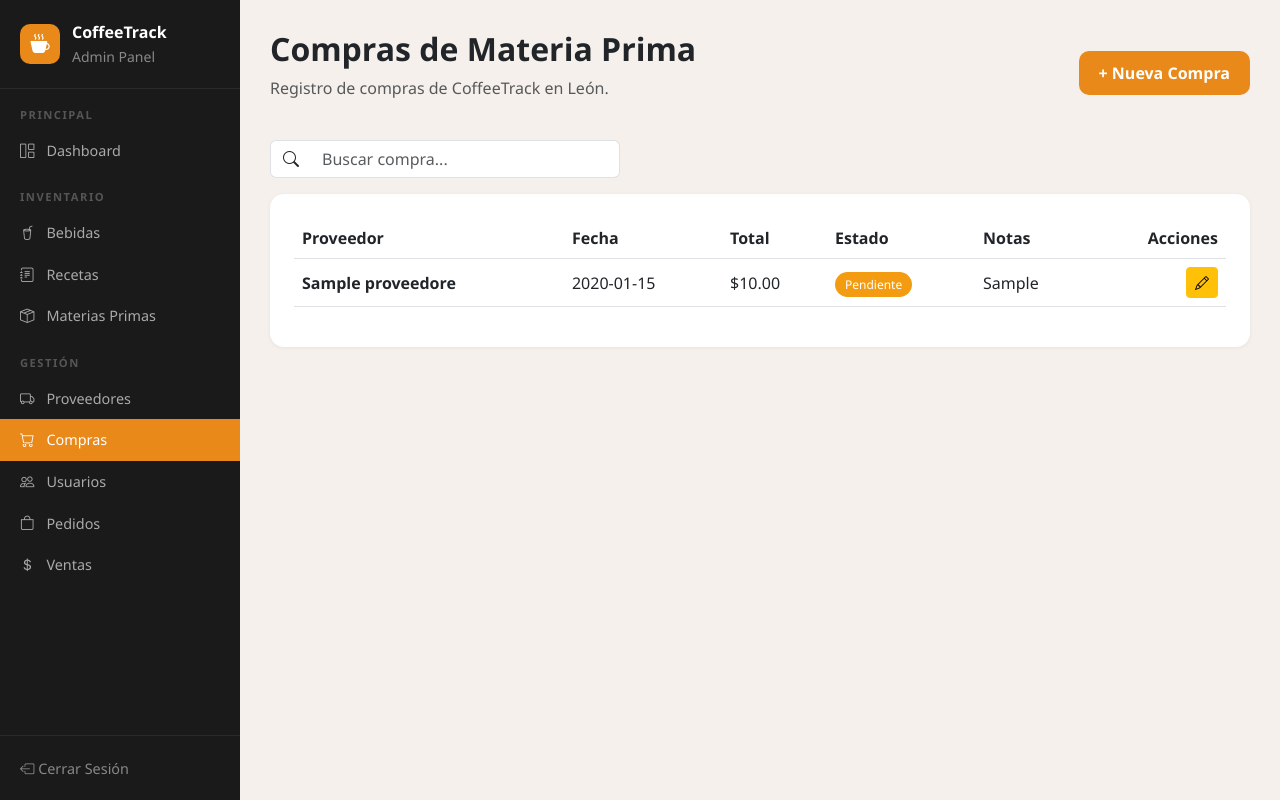
After one commit to IDGS-805-23001546/coffeetrack1, a Flask app: page /admin/compras/ in a window 1280 px wide. The commit adds this page. Run offline with Flask 3, Linux system fonts and the light colour scheme; the visitor is signed in with stand-in values (Sample User, id 1); tables that the repository leaves empty hold one stand-in row (values such as "Sample post"); one stand-in notice (Sample message) is shown.

Commit message:
Modulo de Compras materia prima

```diff
--- a/app/__init__.py
+++ b/app/__init__.py
@@ -24,6 +24,7 @@ def create_app():
     from .admin.materias_primas import materias_bp
     from .admin.proveedores import proveedores_bp
     from .admin.usuarios import usuarios_bp
+    from .admin.compras import compras_bp
 
 
 
@@ -38,6 +39,7 @@ def create_app():
     app.register_blueprint(materias_bp, url_prefix='/admin/materias')
     app.register_blueprint(proveedores_bp, url_prefix='/admin/proveedores')
     app.register_blueprint(usuarios_bp, url_prefix='/admin/usuarios')
+    app.register_blueprint(compras_bp, url_prefix='/admin/compras')
 
 
 
--- /dev/null
+++ b/app/admin/compras/__init__.py
@@ -0,0 +1,5 @@
+from flask import Blueprint
+
+compras_bp = Blueprint('admin_compras', __name__)
+
+from . import routes
--- /dev/null
+++ b/app/admin/compras/routes.py
@@ -0,0 +1,91 @@
+from flask import render_template, redirect, url_for, request, flash
+from flask import session
+from . import compras_bp
+from app.auth.routes import admin_required
+from datetime import date
+from app.models import CompraMateriaPrima, Proveedor, MateriaPrima, DetalleCompraMateriaPrima
+from app import db
+
+@compras_bp.route('/')
+@admin_required
+def index():
+    compras = CompraMateriaPrima.query.all()
+    proveedores = Proveedor.query.filter_by(activo=True).all()
+    materias_primas = MateriaPrima.query.filter_by(activo=True).all()
+    return render_template('admin/compras.html',
+                           compras=compras,
+                           proveedores=proveedores,
+                           materias_primas=materias_primas)
+
+
+#Agregar nueva compra
+@compras_bp.route('/add', methods=['POST'])
+@admin_required
+def add():
+    try:
+        proveedor_id = request.form.get('proveedor_id')
+        fecha_compra = date.today()
+        estado = request.form.get('estado')
+        notas = request.form.get('notas')
+
+        materias_ids = request.form.getlist('materia_prima_id[]')
+        cantidades = request.form.getlist('cantidad[]')
+        precios = request.form.getlist('precio_unitario[]')
+
+        total = sum(float(c) * float(p) for c, p in zip(cantidades, precios))
+
+        nueva_compra = CompraMateriaPrima(
+            proveedor_id=proveedor_id,
+            fecha_compra=fecha_compra,
+            total=total,
+            estado=estado,
+            notas=notas,
+            usuario_registro_id=session.get('user_id')
+        )
+        db.session.add(nueva_compra)
+        db.session.flush()
+
+        for materia_id, cantidad, precio in zip(materias_ids, cantidades, precios):
+            detalle = DetalleCompraMateriaPrima(
+                compras_id=nueva_compra.id,
+                materia_prima_id=materia_id,
+                cantidad=float(cantidad),
+                precio_unitario=float(precio),
+                subtotal=float(cantidad) * float(precio)
+            )
+            db.session.add(detalle)
+
+        db.session.commit()
+        flash('Compra registrada correctamente', 'success')
+
+    except Exception as e:
+        db.session.rollback()
+        flash(f'Error al registrar la compra: {str(e)}', 'danger')
+
+    return redirect(url_for('admin_compras.index'))
+
+
+#Editar estado de compra
+@compras_bp.route('/edit/<int:id>', methods=['POST'])
+@admin_required
+def edit(id):
+    try:
+        compra = CompraMateriaPrima.query.get_or_404(id)
+        estado_anterior = compra.estado
+        nuevo_estado = request.form.get('estado')
+
+        if nuevo_estado == 'recibida' and estado_anterior != 'recibida':
+            for detalle in compra.detalles:
+                materia = MateriaPrima.query.get(detalle.materia_prima_id)
+                materia.stock_actual += detalle.cantidad
+
+
+        compra.estado = nuevo_estado
+        db.session.commit()
+        flash('Estado actualizado correctamente', 'success')
+
+    except Exception as e:
+        db.session.rollback()
+        flash(f'Error al actualizar: {str(e)}', 'danger')
+
+    return redirect(url_for('admin_compras.index'))
--- a/app/carrito/routes.py
+++ b/app/carrito/routes.py
@@ -2,7 +2,6 @@ from flask import render_template, redirect, url_for, flash, session, request
 from . import carrito_bp
 from app.models import Bebida
 from app.auth.routes import login_required
-#hola lluvia nestor es puto
 
 @carrito_bp.route('/')
 @login_required
--- a/app/config.py
+++ b/app/config.py
@@ -9,8 +9,8 @@ class Config:
 
     # Configuración de la base de datos
     SQLALCHEMY_DATABASE_URI = (
-    f"mysql+pymysql://{os.environ.get('DB_USER', 'coffee_admin')}:"
-    f"{os.environ.get('DB_PASSWORD', 'Password_Coffee_2026')}@"
+    f"mysql+pymysql://{os.environ.get('DB_USER', 'root')}:"
+    f"{os.environ.get('DB_PASSWORD', '210804')}@"
     f"{os.environ.get('DB_HOST', 'localhost')}:"
     f"{os.environ.get('DB_PORT', '3306')}/"
     f"{os.environ.get('DB_NAME', 'coffeetrack')}"
--- /dev/null
+++ b/app/templates/admin/compras.html
@@ -0,0 +1,264 @@
+<!DOCTYPE html>
+<html lang="es">
+<head>
+    <meta charset="UTF-8">
+    <title>CoffeeTrack - Compras</title>
+    <link href="https://cdn.jsdelivr.net/npm/bootstrap@5.3.0/dist/css/bootstrap.min.css" rel="stylesheet">
+    <link href="https://cdn.jsdelivr.net/npm/bootstrap-icons@1.10.5/font/bootstrap-icons.css" rel="stylesheet">
+    <style>
+        * { margin: 0; padding: 0; box-sizing: border-box; }
+        body { font-family: 'Segoe UI', sans-serif; background-color: #f5f0eb; display: flex; min-height: 100vh; }
+
+        .sidebar { width: 240px; min-height: 100vh; background-color: #1a1a1a; color: white; display: flex; flex-direction: column; position: fixed; top: 0; left: 0; z-index: 100; }
+        .sidebar-brand { padding: 20px; display: flex; align-items: center; gap: 12px; border-bottom: 1px solid #2a2a2a; }
+        .brand-icon { width: 40px; height: 40px; background-color: #e8891a; border-radius: 10px; display: flex; align-items: center; justify-content: center; font-size: 1.2rem; }
+        .brand-name { font-weight: 700; font-size: 1rem; color: white; }
+        .sidebar-section { padding: 18px 20px 6px; font-size: 0.7rem; text-transform: uppercase; letter-spacing: 1.5px; color: #555; font-weight: 600; }
+        .sidebar nav a { display: flex; align-items: center; gap: 12px; padding: 10px 20px; color: #aaa; text-decoration: none; font-size: 0.9rem; transition: 0.2s; }
+        .sidebar nav a:hover { background: #252525; color: white; }
+        .sidebar nav a.active { background: #e8891a; color: white; }
+
+        .main-content { margin-left: 240px; flex: 1; padding: 30px; }
+        .table-card { background: white; border-radius: 14px; padding: 24px; box-shadow: 0 1px 4px rgba(0,0,0,0.06); }
+        .btn-nuevo { background: #e8891a; color: white; border: none; padding: 10px 20px; border-radius: 10px; font-weight: 600; }
+        .required:after { content: "*"; color: #e74c3c; margin-left: 4px; }
+
+        .badge-pendiente { background: #f39c12; color: white; padding: 4px 10px; border-radius: 20px; font-size: 0.75rem; }
+        .badge-recibida { background: #27ae60; color: white; padding: 4px 10px; border-radius: 20px; font-size: 0.75rem; }
+        .badge-cancelada { background: #e74c3c; color: white; padding: 4px 10px; border-radius: 20px; font-size: 0.75rem; }
+    </style>
+</head>
+<body>
+
+<div class="sidebar">
+    <div class="sidebar-brand">
+        <div class="brand-icon"><i class="bi bi-cup-hot-fill text-white"></i></div>
+        <div><span class="brand-name">CoffeeTrack</span><br><small style="color:#888">Admin Panel</small></div>
+    </div>
+
+    <div class="sidebar-section">Principal</div>
+    <nav>
+        <a href="{{ url_for('admin.dashboard') }}"><i class="bi bi-grid-1x2"></i> Dashboard</a>
+    </nav>
+
+    <div class="sidebar-section">Inventario</div>
+    <nav>
+        <a href="{{ url_for('admin_bebidas.index') }}"><i class="bi bi-cup-straw"></i> Bebidas</a>
+        <a href="#"><i class="bi bi-journal-text"></i> Recetas</a>
+        <a href="#"><i class="bi bi-box-seam"></i> Materias Primas</a>
+    </nav>
+
+    <div class="sidebar-section">Gestión</div>
+    <nav>
+        <a href="{{ url_for('admin_proveedores.index') }}"><i class="bi bi-truck"></i> Proveedores</a>
+        <a href="{{ url_for('admin_compras.index') }}" class="active"><i class="bi bi-cart"></i> Compras</a>
+        <a href="{{ url_for('admin_usuarios.index') }}"><i class="bi bi-people"></i> Usuarios</a>
+        <a href="#"><i class="bi bi-bag"></i> Pedidos</a>
+        <a href="#"><i class="bi bi-currency-dollar"></i> Ventas</a>
+    </nav>
+
+    <div style="margin-top:auto; padding: 20px; border-top: 1px solid #2a2a2a;">
+        <a href="{{ url_for('auth.logout') }}" style="color:#888; text-decoration:none; font-size:0.9rem;">
+            <i class="bi bi-box-arrow-left"></i> Cerrar Sesión
+        </a>
+    </div>
+</div>
+
+<div class="main-content">
+    {% with messages = get_flashed_messages(with_categories=true) %}
+        {% if messages %}
+            {% for cat, msg in messages %}
+            <div class="alert alert-{{ 'success' if cat == 'success' else 'danger' if cat == 'danger' else 'warning' }} alert-dismissible fade show shadow-sm mb-4" role="alert">
+                <i class="bi {{ 'bi-check-circle-fill' if cat == 'success' else 'bi-exclamation-triangle-fill' }} me-2"></i>
+                {{ msg }}
+                <button type="button" class="btn-close" data-bs-dismiss="alert"></button>
+            </div>
+            {% endfor %}
+        {% endif %}
+    {% endwith %}
+
+    <div class="d-flex justify-content-between align-items-center mb-4">
+        <div>
+            <h2 class="fw-bold">Compras de Materia Prima</h2>
+            <p class="text-muted">Registro de compras de CoffeeTrack en León.</p>
+        </div>
+        <button class="btn-nuevo" data-bs-toggle="modal" data-bs-target="#modalNuevo">+ Nueva Compra</button>
+    </div>
+
+    <div class="mb-3">
+        <div class="input-group" style="width: 350px;">
+            <span class="input-group-text bg-white border-end-0"><i class="bi bi-search"></i></span>
+            <input type="text" id="busquedaCompra" class="form-control border-start-0" placeholder="Buscar compra...">
+        </div>
+    </div>
+
+    <div class="table-card">
+        <table class="table align-middle" id="tablaCompras">
+            <thead>
+                <tr>
+                    <th>Proveedor</th>
+                    <th>Fecha</th>
+                    <th>Total</th>
+                    <th>Estado</th>
+                    <th>Notas</th>
+                    <th class="text-end">Acciones</th>
+                </tr>
+            </thead>
+            <tbody>
+                {% for c in compras %}
+                <tr>
+                    <td><strong>{{ c.proveedor.nombre_empresa }}</strong></td>
+                    <td>{{ c.fecha_compra }}</td>
+                    <td>${{ c.total }}</td>
+                    <td>
+                        {% if c.estado == 'pendiente' %}
+                            <span class="badge-pendiente">Pendiente</span>
+                        {% elif c.estado == 'recibida' %}
+                            <span class="badge-recibida">Recibida</span>
+                        {% else %}
+                            <span class="badge-cancelada">Cancelada</span>
+                        {% endif %}
+                    </td>
+                    <td>{{ c.notas or '-' }}</td>
+                    <td class="text-end">
+                        <button class="btn btn-sm btn-warning" data-bs-toggle="modal" data-bs-target="#modalEdit{{ c.id }}">
+                            <i class="bi bi-pencil"></i>
+                        </button>
+                    </td>
+                </tr>
+                {% endfor %}
+            </tbody>
+        </table>
+    </div>
+</div>
+
+<!-- MODALES EDITAR (fuera de la tabla) -->
+{% for c in compras %}
+<div class="modal fade" id="modalEdit{{ c.id }}" tabindex="-1">
+    <div class="modal-dialog">
+        <div class="modal-content">
+            <form method="POST" action="{{ url_for('admin_compras.edit', id=c.id) }}">
+                <div class="modal-header">
+                    <h5 class="modal-title">Editar Estado de Compra</h5>
+                    <button type="button" class="btn-close" data-bs-dismiss="modal"></button>
+                </div>
+                <div class="modal-body">
+                    <label class="form-label">Estado</label>
+                    <select name="estado" class="form-select">
+                        <option value="pendiente" {{ 'selected' if c.estado == 'pendiente' }}>Pendiente</option>
+                        <option value="recibida" {{ 'selected' if c.estado == 'recibida' }}>Recibida</option>
+                        <option value="cancelada" {{ 'selected' if c.estado == 'cancelada' }}>Cancelada</option>
+                    </select>
+                </div>
+                <div class="modal-footer">
+                    <button type="submit" class="btn btn-warning w-100">Guardar Cambios</button>
+                </div>
+            </form>
+        </div>
+    </div>
+</div>
+{% endfor %}
+
+<!-- MODAL NUEVA COMPRA -->
+<div class="modal fade" id="modalNuevo" tabindex="-1">
+    <div class="modal-dialog modal-lg">
+        <div class="modal-content">
+            <form method="POST" action="{{ url_for('admin_compras.add') }}">
+                <div class="modal-header">
+                    <h5 class="modal-title">Nueva Compra</h5>
+                    <button type="button" class="btn-close" data-bs-dismiss="modal"></button>
+                </div>
+                <div class="modal-body">
+                    <div class="row g-3">
+
+                        <div class="col-md-6">
+                            <label class="form-label required">Proveedor</label>
+                            <select name="proveedor_id" class="form-select" required>
+                                <option value="">Selecciona un proveedor</option>
+                                {% for p in proveedores %}
+                                <option value="{{ p.id }}">{{ p.nombre_empresa }}</option>
+                                {% endfor %}
+                            </select>
+                        </div>
+
+                        <div class="col-md-3">
+                            <label class="form-label">Estado</label>
+                            <select name="estado" class="form-select">
+                                <option value="pendiente">Pendiente</option>
+                                <option value="recibida">Recibida</option>
+                                <option value="cancelada">Cancelada</option>
+                            </select>
+                        </div>
+
+                        <div class="col-12">
+                            <label class="form-label">Notas</label>
+                            <textarea name="notas" class="form-control" rows="2"></textarea>
+                        </div>
+
+                        <div class="col-12">
+                            <label class="form-label fw-bold">Materias Primas</label>
+                            <div id="detalles-container">
+                                <div class="row g-2 mb-2 detalle-fila">
+                                    <div class="col-md-5">
+                                        <select name="materia_prima_id[]" class="form-select" required onchange="actualizarPrecio(this)">
+                                            <option value="">Selecciona materia prima</option>
+                                            {% for m in materias_primas %}
+                                            <option value="{{ m.id }}" data-precio="{{ m.precio_unitario }}">
+                                                {{ m.nombre }} ({{ m.unidad_medida }})
+                                            </option>
+                                            {% endfor %}
+                                        </select>
+                                    </div>
+                                    <div class="col-md-3">
+                                        <input type="number" step="0.01" name="cantidad[]" class="form-control" placeholder="Cantidad" required>
+                                    </div>
+                                    <div class="col-md-3">
+                                        <input type="number" step="0.01" name="precio_unitario[]" class="form-control" placeholder="Precio unitario" readonly>
+                                    </div>
+                                </div>
+                            </div>
+                        </div>
+                    </div>
+                </div>
+                <div class="modal-footer">
+                    <button type="submit" class="btn-nuevo w-100">Guardar Compra</button>
+                </div>
+            </form>
+        </div>
+    </div>
+</div>
+
+<script src="https://cdn.jsdelivr.net/npm/bootstrap@5.3.0/dist/js/bootstrap.bundle.min.js"></script>
+<script>
+document.addEventListener("DOMContentLoaded", function() {
+
+    // Buscador
+    const inputBusqueda = document.getElementById('busquedaCompra');
+    const tabla = document.getElementById('tablaCompras');
+    if (inputBusqueda && tabla) {
+        const filas = tabla.getElementsByTagName('tbody')[0].getElementsByTagName('tr');
+        inputBusqueda.addEventListener('input', function() {
+            const textoBusqueda = inputBusqueda.value.toLowerCase();
+            Array.from(filas).forEach(fila => {
+                fila.style.display = fila.textContent.toLowerCase().includes(textoBusqueda) ? '' : 'none';
+            });
+        });
+    }
+    const alerts = document.querySelectorAll('.alert');
+    alerts.forEach(alert => {
+        setTimeout(() => {
+            const bAlert = new bootstrap.Alert(alert);
+            bAlert.close();
+        }, 3000);
+    });
+});
+
+function actualizarPrecio(select) {
+    const precio = select.options[select.selectedIndex].dataset.precio;
+    const fila = select.closest('.detalle-fila');
+    const inputPrecio = fila.querySelector('input[name="precio_unitario[]"]');
+    inputPrecio.value = precio || '';
+}
+</script>
+</body>
+</html>
--- a/app/templates/admin/materias_primas.html
+++ b/app/templates/admin/materias_primas.html
@@ -91,7 +91,7 @@
     <div class="sidebar-section">Gestión</div>
     <nav>
         <a href="#"><i class="bi bi-truck"></i> Proveedores</a>
-        <a href="#"><i class="bi bi-cart"></i> Compras</a>
+        <a href="{{ url_for('admin_compras.index') }}"><i class="bi bi-cart"></i> Compras</a>
         <a href="#"><i class="bi bi-people"></i> Usuarios</a>
         <a href="#"><i class="bi bi-bag"></i> Pedidos</a>
         <a href="#"><i class="bi bi-currency-dollar"></i> Ventas</a>
--- a/app/templates/admin/proveedores.html
+++ b/app/templates/admin/proveedores.html
@@ -54,7 +54,7 @@
     <div class="sidebar-section">Gestión</div>
     <nav>
         <a href="{{ url_for('admin_proveedores.index') }}" class="active"><i class="bi bi-truck"></i> Proveedores</a>
-        <a href="#"><i class="bi bi-cart"></i> Compras</a>
+        <a href="{{ url_for('admin_compras.index') }}"><i class="bi bi-cart"></i> Compras</a>
         <a href="{{ url_for('admin_usuarios.index') }}"><i class="bi bi-people"></i> Usuarios</a>
         <a href="#"><i class="bi bi-bag"></i> Pedidos</a>
         <a href="#"><i class="bi bi-currency-dollar"></i> Ventas</a>
```
Also changed, not shown: 9 other files.
